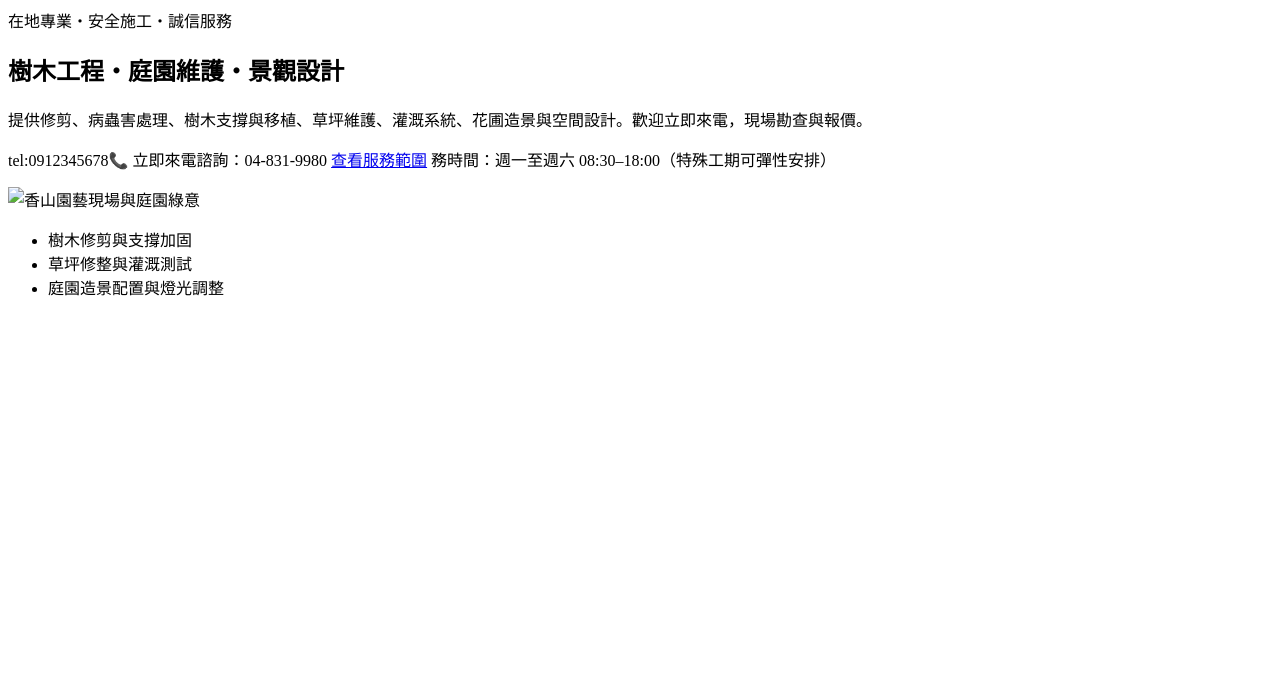
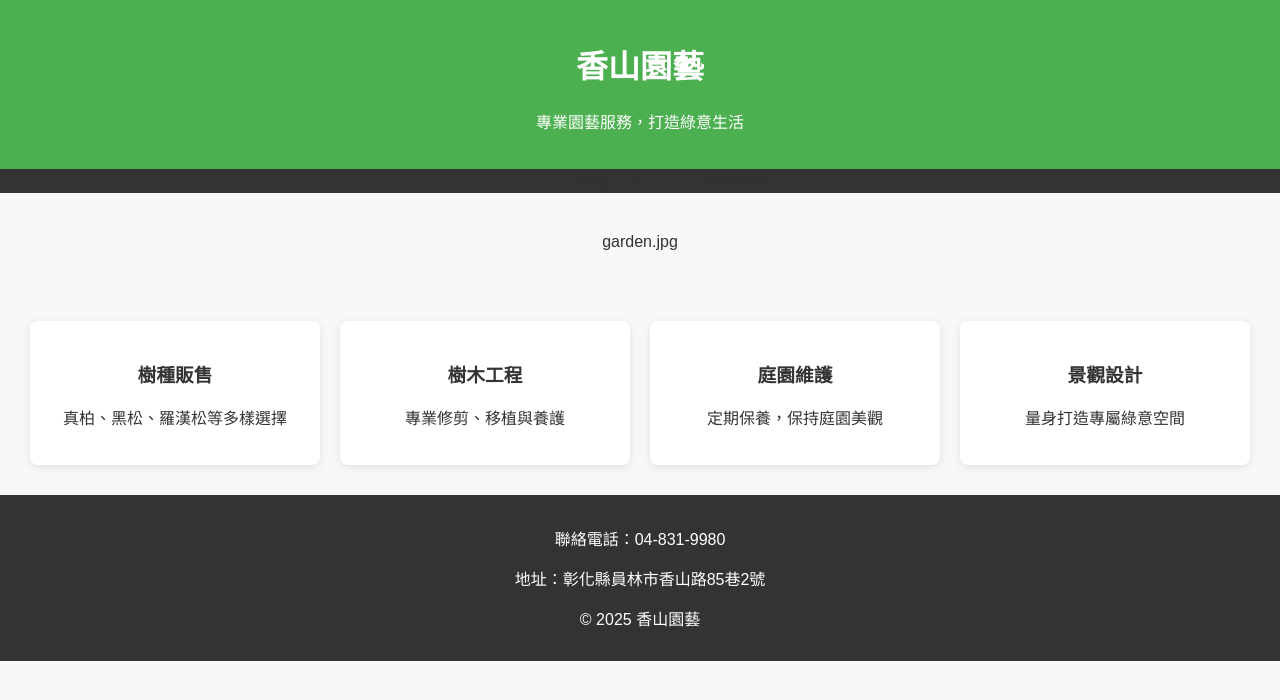
Before and after one commit to zklee828/xiangshan-garden, a plain HTML site: page index.html in a window 1280 px wide. Drawn offline with Linux system fonts and the light colour scheme.

Commit message:
Update index.html

```diff
--- a/index.html
+++ b/index.html
@@ -1,26 +1,105 @@
 
-<!-- Hero -->
-<section class="hero">
-  <div class="container wrap">
-    <div>
-      <span class="badge">在地專業・安全施工・誠信服務</span>
-      <h1>樹木工程・庭園維護・景觀設計</h1>
-      <p>提供修剪、病蟲害處理、樹木支撐與移植、草坪維護、灌溉系統、花圃造景與空間設計。歡迎立即來電，現場勘查與報價。</p>
-      <div class="btns">
-        tel:0912345678📞 立即來電諮詢：04-831-9980</a>
-        <a class="btn outline" href="https://maps.google.com/?q=香山園藝" target="_blank" rel="noopener">查看服務範圍</a>
-務時間：週一至週六 08:30–18:00（特殊工期可彈性安排）</p>
-    </div>
-
-    <!-- 新增的主視覺照片卡片 -->
-    <div class="card hero-photo">
-      <img src="images/hero.jpg" alt="香山園藝現場與庭園綠意"
-          /h3>
-      <ul class="list">
-        <li><span class="dot"></span> 樹木修剪與支撐加固</li>
-        <li><span class="dot"></span> 草坪修整與灌溉測試</li>
-        <li><span class="dot"></span> 庭園造景配置與燈光調整</li>
-      </ul>
-    </div>
-  </div>
-</section>
+<!DOCTYPE html>
+<html lang="zh-Hant">
+<head>
+    <meta charset="UTF-8">
+    <meta name="viewport" content="width=device-width, initial-scale=1.0">
+    <title>香山園藝</title>
+    <style>
+        body {
+            font-family: "Microsoft JhengHei", sans-serif;
+            margin: 0;
+            padding: 0;
+            background-color: #f8f8f8;
+            color: #333;
+        }
+        header {
+            background-color: #4CAF50;
+            color: white;
+            text-align: center;
+            padding: 20px 0;
+        }
+        nav {
+            background-color: #333;
+            display: flex;
+            justify-content: center;
+        }
+        nav a {
+            color: white;
+            text-decoration: none;
+            padding: 14px 20px;
+            display: block;
+        }
+        nav a:hover {
+            background-color: #4CAF50;
+        }
+        .hero {
+            text-align: center;
+            padding: 40px;
+        }
+        .hero img {
+            max-width: 80%;
+            height: auto;
+            border-radius: 10px;
+        }
+        .services {
+            display: flex;
+            flex-wrap: wrap;
+            justify-content: center;
+            margin: 20px;
+        }
+        .service-card {
+            background: white;
+            border-radius: 8px;
+            box-shadow: 0 2px 8px rgba(0,0,0,0.1);
+            margin: 10px;
+            padding: 20px;
+            width: 250px;
+            text-align: center;
+        }
+        footer {
+            background-color: #333;
+            color: white;
+            text-align: center;
+            padding: 15px;
+            margin-top: 20px;
+        }
+    </style>
+</head>
+<body>
+    <header>
+        <h1>香山園藝</h1>
+        <p>專業園藝服務，打造綠意生活</p>
+    </header>
+    <nav>
+        #services服務項目</a>
+        #contact聯絡我們</a>
+    </nav>
+    <section class="hero">
+        garden.jpg
+    </section>
+    <section id="services" class="services">
+        <div class="service-card">
+            <h3>樹種販售</h3>
+            <p>真柏、黑松、羅漢松等多樣選擇</p>
+        </div>
+        <div class="service-card">
+            <h3>樹木工程</h3>
+            <p>專業修剪、移植與養護</p>
+        </div>
+        <div class="service-card">
+            <h3>庭園維護</h3>
+            <p>定期保養，保持庭園美觀</p>
+        </div>
+        <div class="service-card">
+            <h3>景觀設計</h3>
+            <p>量身打造專屬綠意空間</p>
+        </div>
+    </section>
+    <footer id="contact">
+        <p>聯絡電話：04-831-9980</p>
+        <p>地址：彰化縣員林市香山路85巷2號</p>
+        <p>&copy; 2025 香山園藝</p>
+    </footer>
+</body>
+</html>
```
